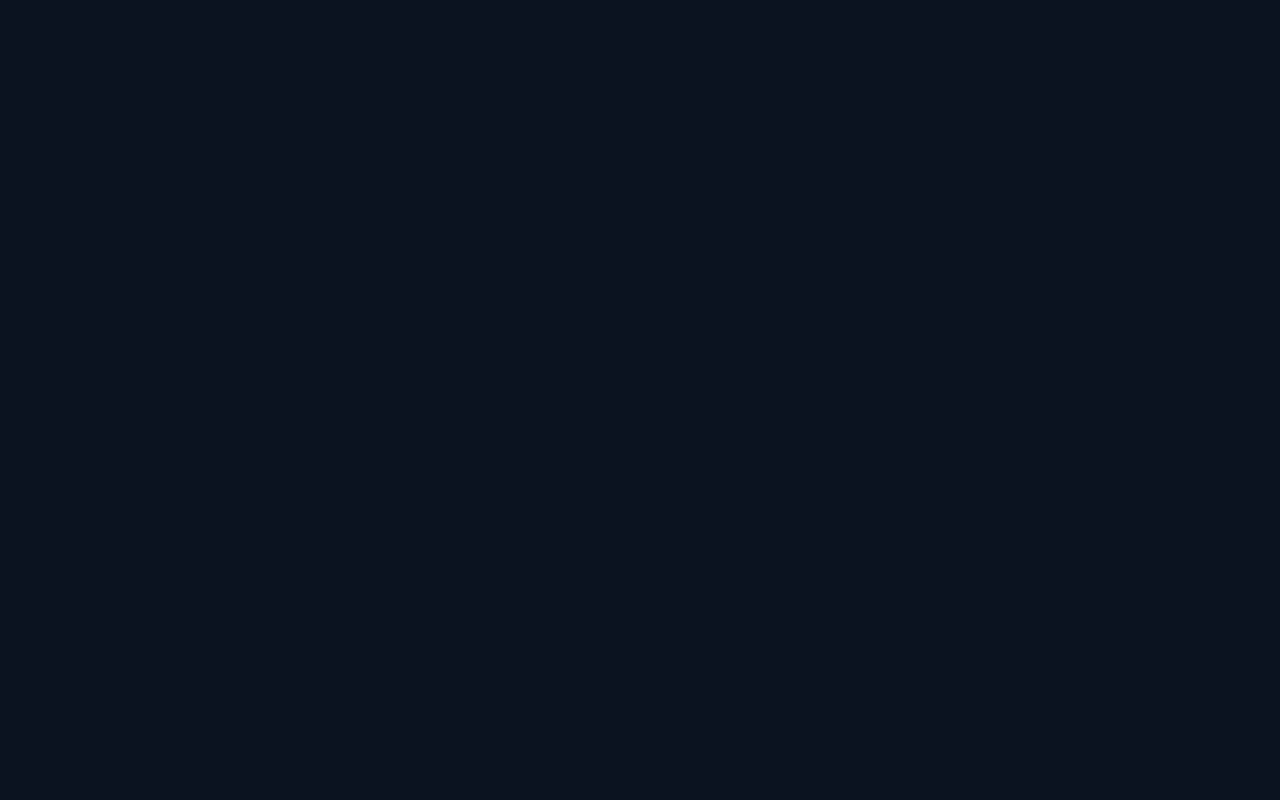
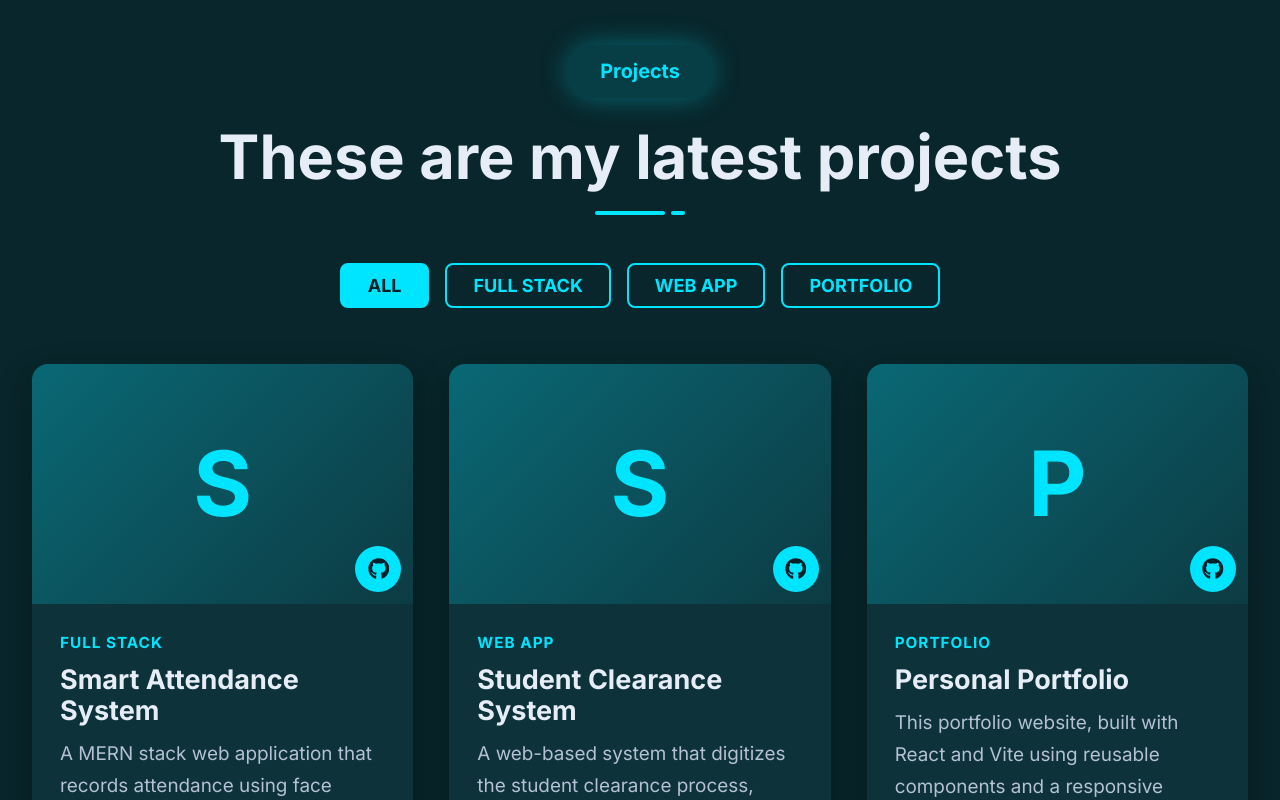
Before and after one commit to seada-moh/My-Portfolio, a React (Vite) app: page / in a window 1280 px wide. Shown: the part 1780-2580 px from the top of the page. Built offline with nearby package versions, Linux system fonts and the light colour scheme.

Commit message:
feat: add Projects section with category filter

```diff
--- a/src/App.jsx
+++ b/src/App.jsx
@@ -1,7 +1,7 @@
 import Navbar from './components/Navbar/Navbar'
 import Hero from './components/Hero/Hero'
 import About from './components/About/About'
-
+import Projects from './components/Projects/Projects'
 
 function App() {
   return (
@@ -10,7 +10,7 @@ function App() {
       <main>
         <Hero />
         <About />
-        <section id="projects" style={{ minHeight: '100vh', paddingTop: 120 }} />
+        <Projects />
         <section id="contact" style={{ minHeight: '100vh', paddingTop: 120 }} />
       </main>
     </>
--- /dev/null
+++ b/src/components/Projects/Projects.css
@@ -0,0 +1,224 @@
+.projects {
+  padding: 120px 32px;
+  background: #08262b;
+}
+
+.projects__inner {
+  max-width: var(--max-width);
+  margin: 0 auto;
+}
+
+.projects__header {
+  display: flex;
+  flex-direction: column;
+  align-items: center;
+  text-align: center;
+  margin-bottom: 48px;
+}
+
+.projects__label {
+  padding: 10px 32px;
+  border-radius: 999px;
+  background: rgba(0, 229, 255, 0.12);
+  color: var(--accent);
+  font-size: 1.1rem;
+  font-weight: 700;
+  box-shadow: 0 0 28px rgba(0, 229, 255, 0.35);
+}
+
+.projects__title {
+  margin-top: 24px;
+  font-size: clamp(2rem, 5vw, 3.4rem);
+}
+
+.projects__bar {
+  display: flex;
+  gap: 6px;
+  margin-top: 18px;
+}
+
+.projects__bar::before,
+.projects__bar::after {
+  content: '';
+  height: 4px;
+  border-radius: 4px;
+  background: var(--accent);
+}
+
+.projects__bar::before {
+  width: 70px;
+}
+
+.projects__bar::after {
+  width: 14px;
+}
+
+.projects__filters {
+  display: flex;
+  flex-wrap: wrap;
+  justify-content: center;
+  gap: 16px;
+  margin-bottom: 56px;
+}
+
+.projects__filter {
+  padding: 10px 26px;
+  border: 2px solid var(--accent);
+  border-radius: 8px;
+  background: transparent;
+  color: var(--accent);
+  font-family: inherit;
+  font-size: 1rem;
+  font-weight: 700;
+  text-transform: uppercase;
+  cursor: pointer;
+  transition: background 0.2s, color 0.2s;
+}
+
+.projects__filter:hover,
+.projects__filter.is-active {
+  background: var(--accent);
+  color: #06202a;
+}
+
+.projects__grid {
+  display: grid;
+  grid-template-columns: repeat(auto-fit, minmax(320px, 1fr));
+  gap: 36px;
+}
+
+.project-card {
+  display: flex;
+  flex-direction: column;
+  background: #0d3239;
+  border-radius: 16px;
+  overflow: hidden;
+  box-shadow: 0 14px 34px rgba(0, 0, 0, 0.3);
+  transition: transform 0.25s;
+}
+
+.project-card:hover {
+  transform: translateY(-8px);
+}
+
+.project-card__media {
+  position: relative;
+  height: 240px;
+  display: flex;
+  align-items: center;
+  justify-content: center;
+  background: linear-gradient(135deg, rgba(0, 229, 255, 0.3), rgba(0, 229, 255, 0.05));
+}
+
+.project-card__media img {
+  width: 100%;
+  height: 100%;
+  object-fit: cover;
+}
+
+.project-card__initial {
+  font-size: 5rem;
+  font-weight: 700;
+  color: var(--accent);
+}
+
+.project-card__overlay {
+  position: absolute;
+  inset: 0;
+  display: flex;
+  align-items: center;
+  justify-content: center;
+  gap: 20px;
+  background: rgba(6, 32, 42, 0.78);
+  opacity: 0;
+  transition: opacity 0.25s;
+}
+
+.project-card:hover .project-card__overlay {
+  opacity: 1;
+}
+
+.project-card__overlay a {
+  width: 56px;
+  height: 56px;
+  display: flex;
+  align-items: center;
+  justify-content: center;
+  border-radius: 50%;
+  background: var(--accent);
+  color: #06202a;
+  font-size: 1.5rem;
+  transition: transform 0.2s;
+}
+
+.project-card__overlay a:hover {
+  transform: scale(1.1);
+}
+
+.project-card__body {
+  display: flex;
+  flex-direction: column;
+  flex: 1;
+  padding: 26px 28px 30px;
+}
+
+.project-card__category {
+  color: var(--accent);
+  font-size: 0.85rem;
+  font-weight: 700;
+  letter-spacing: 1px;
+  text-transform: uppercase;
+  margin-bottom: 8px;
+}
+
+.project-card__body h3 {
+  font-size: 1.5rem;
+  margin-bottom: 12px;
+}
+
+.project-card__body p {
+  color: var(--muted);
+  font-size: 1.05rem;
+  margin-bottom: 20px;
+}
+
+.project-card__tags {
+  display: flex;
+  flex-wrap: wrap;
+  gap: 10px;
+  list-style: none;
+  margin-top: auto;
+}
+
+.project-card__tags li {
+  padding: 4px 14px;
+  border-radius: 999px;
+  background: rgba(0, 229, 255, 0.12);
+  color: var(--accent);
+  font-size: 0.9rem;
+  font-weight: 600;
+}
+
+@media (hover: none) {
+  .project-card__overlay {
+    opacity: 1;
+    inset: auto 12px 12px auto;
+    background: transparent;
+  }
+
+  .project-card__overlay a {
+    width: 46px;
+    height: 46px;
+    font-size: 1.2rem;
+  }
+}
+
+@media (max-width: 800px) {
+  .projects {
+    padding: 80px 20px;
+  }
+
+  .projects__grid {
+    grid-template-columns: 1fr;
+  }
+}
--- /dev/null
+++ b/src/components/Projects/Projects.jsx
@@ -0,0 +1,89 @@
+import { useState } from 'react'
+import { FaExternalLinkAlt, FaGithub } from 'react-icons/fa'
+import { projects } from '../../data/projects'
+import './Projects.css'
+
+const categories = ['All', ...new Set(projects.map((project) => project.category))]
+
+function Projects() {
+  const [activeCategory, setActiveCategory] = useState('All')
+
+  const visibleProjects =
+    activeCategory === 'All'
+      ? projects
+      : projects.filter((project) => project.category === activeCategory)
+
+  return (
+    <section id="projects" className="projects">
+      <div className="projects__inner">
+        <header className="projects__header">
+          <span className="projects__label">Projects</span>
+          <h2 className="projects__title">These are my latest projects</h2>
+          <div className="projects__bar" />
+        </header>
+
+        <div className="projects__filters">
+          {categories.map((category) => (
+            <button
+              key={category}
+              className={`projects__filter ${category === activeCategory ? 'is-active' : ''}`}
+              onClick={() => setActiveCategory(category)}
+            >
+              {category}
+            </button>
+          ))}
+        </div>
+
+        <div className="projects__grid">
+          {visibleProjects.map(
+            ({ title, category, description, tags, image, github, live }) => (
+              <article key={title} className="project-card">
+                <div className="project-card__media">
+                  {image ? (
+                    <img src={image} alt={title} />
+                  ) : (
+                    <span className="project-card__initial">{title.charAt(0)}</span>
+                  )}
+
+                  <div className="project-card__overlay">
+                    <a
+                      href={github}
+                      target="_blank"
+                      rel="noopener noreferrer"
+                      aria-label={`${title} source code`}
+                    >
+                      <FaGithub />
+                    </a>
+                    {live && (
+                      <a
+                        href={live}
+                        target="_blank"
+                        rel="noopener noreferrer"
+                        aria-label={`${title} live demo`}
+                      >
+                        <FaExternalLinkAlt />
+                      </a>
+                    )}
+                  </div>
+                </div>
+
+                <div className="project-card__body">
+                  <span className="project-card__category">{category}</span>
+                  <h3>{title}</h3>
+                  <p>{description}</p>
+                  <ul className="project-card__tags">
+                    {tags.map((tag) => (
+                      <li key={tag}>{tag}</li>
+                    ))}
+                  </ul>
+                </div>
+              </article>
+            ),
+          )}
+        </div>
+      </div>
+    </section>
+  )
+}
+
+export default Projects
--- /dev/null
+++ b/src/data/projects.js
@@ -0,0 +1,32 @@
+export const projects = [
+  {
+    title: 'Smart Attendance System',
+    category: 'Full Stack',
+    description:
+      'A MERN stack web application that records attendance using face recognition. An admin registers the workplace, then each employee gets a personal dashboard to track their attendance. Demo version.',
+    tags: ['MongoDB', 'Express', 'React', 'Node.js', 'Face Recognition'],
+    image: null,
+    github: 'https://github.com/seada-moh/Smart-Attendance-System',
+    live: null,
+  },
+  {
+    title: 'Student Clearance System',
+    category: 'Web App',
+    description:
+      'A web-based system that digitizes the student clearance process, replacing manual paperwork with an online workflow.',
+    tags: ['HTML', 'CSS', 'PHP'],
+    image: null,
+    github: 'https://github.com/seada-moh/StudentClearanceSystem',
+    live: null,
+  },
+  {
+    title: 'Personal Portfolio',
+    category: 'Portfolio',
+    description:
+      'This portfolio website, built with React and Vite using reusable components and a responsive layout.',
+    tags: ['React', 'Vite', 'CSS'],
+    image: null,
+    github: 'https://github.com/seada-moh/My-Portfolio',
+    live: null,
+  },
+]
```
